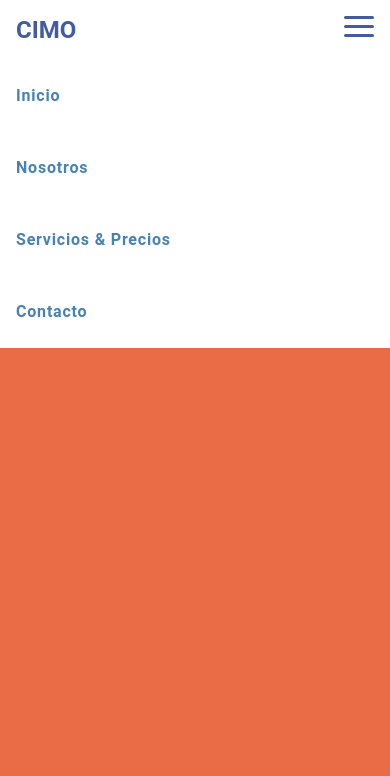
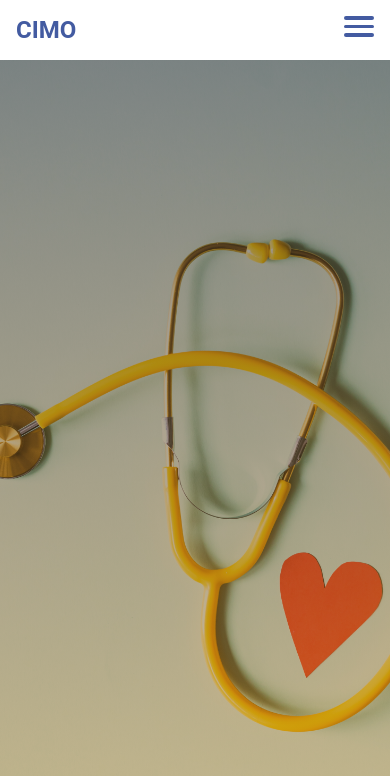
Before and after one commit to VictorIbarraOlivares/cimosalud, a React (Vite) app: page / in a window 390 px wide. Shown: the top 776 px of the page. Built offline with nearby package versions, Linux system fonts and the light colour scheme.

Commit message:
ADD cambios en en navegador y se agrega imagen de fondo

```diff
--- a/src/App.css
+++ b/src/App.css
@@ -5,38 +5,10 @@
 
 body {
   font-family: 'Roboto',sans-serif;
-  /*Color principal*/
   background-color: #cfec00;
   margin: 0;
   padding: 0;
 }
-
-/* .header{
-  display: block;
-}
-
-.header__container{
-  width: 100vw;
-  padding-left: 3rem;
-  padding-right: 3rem;
-  background-color: white;
-  color: #435ba1;
-  padding: 1.4em 2em;
-}
-
-.header__elements {
-  display: flex;
-  flex-wrap: wrap;
-  align-items: center;
-}
-
-.header__logo {
-  padding-right: 3rem;
-  margin: 0 2rem 0 1rem;
-  font-size: 1.5rem;
-  font-weight: 600;
-  position: relative;
-} */
 
 .toggle-button {
   position: absolute;
@@ -47,78 +19,84 @@ body {
   justify-content: space-between;
   width: 30px;
   height: 21px;
+  margin: 0px;;
+  -webkit-transform: rotate(0deg);
+  -moz-transform: rotate(0deg);
+  -o-transform: rotate(0deg);
+  transform: rotate(0deg);
+  -webkit-transition: .5s ease-in-out;
+  -moz-transition: .5s ease-in-out;
+  -o-transition: .5s ease-in-out;
+  transition: .5s ease-in-out;
+  cursor: pointer;
 }
 
 .toggle-button .bar{
-  height: 3px;
+  display: block;
+  height: 0.24rem;
   width: 100%;
   background-color: #435ba1;
-  border-radius: 10px;
+  border-radius: 0.7rem;
+  opacity: 1;
+  left: 0;
+  -webkit-transform: rotate(0deg);
+  -moz-transform: rotate(0deg);
+  -o-transform: rotate(0deg);
+  transform: rotate(0deg);
+  -webkit-transition: .25s ease-in-out;
+  -moz-transition: .25s ease-in-out;
+  -o-transition: .25s ease-in-out;
+  transition: .25s ease-in-out;
 }
 
-/* .header__navigation {
-  display: flex;
-  align-items: center;
-
-  justify-content: space-between;
-  flex-grow: 1;
-  margin-right: 1rem;
-} */
-
-/* .header__tool{
-  display: flex;
-  align-items: center;
-} */
-
-/* .header__tool__phone{
-  font-size: 1.5rem;
-  font-family: 'Quicksand',sans-serif;
-  font-weight: 500;
-  padding-right: 3rem;
-  margin-right: 3rem;
-  position: relative;
-  color: rgb(27, 27, 27);
-} */
-
-/* .header__tool__phone a {
-  text-decoration: none;
-  color: rgb(27, 27, 27);
-} */
-
-/* .header__tool__phone:after {
-  content: "";
-  display: block;
-  width: 2px;
-  height: 2.2rem;
-  background-color: #e6e8eb;
-  position: absolute;
-  right: 0;
-  top: 50%;
-  transform: translateY(-50%);
+.toggle-button span:nth-child(1) {
+  top: 0px;
+  -webkit-transform-origin: left center;
+  -moz-transform-origin: left center;
+  -o-transform-origin: left center;
+  transform-origin: left center;
 }
 
-.header__tool_button {
-  margin-left: 1rem;
+.toggle-button span:nth-child(2) {
+  top: 10px;
+  -webkit-transform-origin: left center;
+  -moz-transform-origin: left center;
+  -o-transform-origin: left center;
+  transform-origin: left center;
 }
 
-.header__tool_button a {
-  text-decoration: none;
-  background-color: #cfec00;
-  font-size: 1rem;
-  color: #fff;
+.toggle-button span:nth-child(3) {
+  top: 20px;
+  -webkit-transform-origin: left center;
+  -moz-transform-origin: left center;
+  -o-transform-origin: left center;
+  transform-origin: left center;
+}
 
-  padding: 0 1.5rem;
-  line-height: 2.6rem;
-  border-radius: 1.4rem;
-  position: relative;
-  display: inline-block;
-  text-align: center;
-  cursor: pointer;
-  font-weight: 700;
-  border: 1px solid #cfec00;
-  white-space: nowrap;
-  vertical-align: middle;
-} */
+.toggle-button.open span:nth-child(1) {
+  -webkit-transform: rotate(40deg);
+  -moz-transform: rotate(40deg);
+  -o-transform: rotate(40deg);
+  transform: rotate(40deg);
+  top: 0px;
+  left: 8px;
+  width: 90%;
+}
+
+.toggle-button.open span:nth-child(2) {
+  width: 0%;
+  opacity: 0;
+}
+
+.toggle-button.open span:nth-child(3) {
+  -webkit-transform: rotate(-40deg);
+  -moz-transform: rotate(-40deg);
+  -o-transform: rotate(-40deg);
+  transform: rotate(-40deg);
+  top: 21px;
+  left: 8px;
+  width: 90%;
+}
 
 .nav {
   display: flex;
@@ -140,14 +118,40 @@ body {
   align-items: center; */
 }
 
+.nav__navigation.open{
+  display: block;
+  visibility: visible;
+  opacity: 1;
+  animation: fade 2s;
+}
+
+.nav.open{
+  border-bottom-left-radius: 15px;
+  border-bottom-right-radius: 15px;
+  border-bottom: 1px solid #1b1b1b;
+
+  box-shadow: 10px 10px 15px #1b1b1b;
+}
+
+
+@keyframes fade {
+  0% {
+      opacity: 0;
+  }
+
+  100% {
+      opacity: 1;
+  }
+}
+
 .nav__list{
   display: flex;
   padding: 0;
   margin: 0;
+  text-align: center;
 }
 
 .nav__item{
-  /* padding: 0; */
   list-style: none;
   display: block;
 }
@@ -155,64 +159,36 @@ body {
 .nav__link{
   color: steelblue;
   text-decoration: none;
-  letter-spacing: 0.05rem;
+  letter-spacing: 0.1rem;
   font-weight: 700;
   padding: 1rem 1rem;
   line-height: 2.5rem;
-
   display: block;
-
+  position: relative;
 }
 
-
-/* .brand__title:after {
-  content: "";
-  display: block;
-  width: 2px;
-  height: 2.2rem;
-  background-color: #e6e8eb;
-  position: absolute;
-  right: 0;
-  top: 50%;
-  transform: translateY(-50%);
-} */
-
-
-.nav__link:hover:after {
+.nav__link:hover::after {
   width:100%;
   left: 0;
 }
 
-.nav__link:after {
+.nav__link::after {
   background: none repeat scroll 0 0 transparent;
   top: 0;
   content: "";
   display: block;
-  height: 0.2rem;
+  height: 0.3rem;
   right: 0;
   position: absolute;
   background: #cfec00;
-  transition: width 0.7s ease 0s, right 0.5s ease 0s;
+  transition: width 1s ease 0.1s, right 0.5s ease 0s;
   width: 0;
 }
 
 .nav__link:hover{
   color: #b7ce0d;
-  background-color: #3535351c;
   transition: color 0.3s ease-in-out;
 }
-
-/* .header__navigation__mobile {
-  display: none;
-  opacity: 1;
-  z-index: 2;
-  overflow-y: scroll;
-  max-height: 80vh;
-}
-
-.nav__navigation__mobile {
-  display: block;
-} */
 
 @media screen and (max-width: 800px) {
   body{
@@ -224,7 +200,11 @@ body {
   }
 
   .nav__navigation {
-    /* display: none; */
+    display: none;
+    visibility: hidden;
+    opacity: 0;
+    -webkit-transition: opacity 600ms, visibility 600ms;
+    transition: opacity 600ms, visibility 600ms;
     width: 100%;
   }
 
@@ -236,86 +216,22 @@ body {
   .nav__list{
     width: 100%;
     flex-direction: column;
+    padding-bottom: 1rem;
   }
 }
 
-/* @media (max-width: 1271px) {
-  body{
-    background-color: rgba(231, 88, 45, 0.877);
-  }
-
-  .header__logo {
-    padding-right: 2rem;
-    margin: 0 1.2rem 0 0.7rem;
-  }
-
-  .header__navigation {
-    margin-right: 0.7rem;
-  }
-
-  .header__tool__phone{
-    font-size: 1.5rem;
-    padding-right: 2rem;
-    margin-right: 2rem;
-  }
-
-  .nav__link{
-    padding: 0.5rem 0.5rem;
+@media screen and (min-width: 800px) {
+  .nav.open{
+    border-bottom-left-radius: 0px;
+    border-bottom-right-radius: 0px;
+    border-bottom: none;
+    box-shadow: none;
   }
 }
 
-@media (max-width: 1128px) {
-  .header__tool__phone{
-    font-size: 1.3rem;
-    padding-right: 1rem;
-    margin-right: 0.8rem;
-  }
-
-  .header__tool_button {
-    margin-left: 0.6rem;
-  }
-} */
-
-
-/* Antiguo */
-/* #root {
-  max-width: 1280px;
-  margin: 0 auto;
-  padding: 2rem;
-  text-align: center;
+.background__image{
+  height: 100vh;
+  background-image: linear-gradient(#24252580, #b380136c), url('../public/images/fondo.jpg');
+  background-size: cover;
+  background-position: center;
 }
-
-.logo {
-  height: 6em;
-  padding: 1.5em;
-  will-change: filter;
-}
-.logo:hover {
-  filter: drop-shadow(0 0 2em #646cffaa);
-}
-.logo.react:hover {
-  filter: drop-shadow(0 0 2em #61dafbaa);
-}
-
-@keyframes logo-spin {
-  from {
-    transform: rotate(0deg);
-  }
-  to {
-    transform: rotate(360deg);
-  }
-}
-
-@media (prefers-reduced-motion: no-preference) {
-  a:nth-of-type(2) .logo {
-    animation: logo-spin infinite 20s linear;
-  }
-}
-
-.card {
-  padding: 2em;
-}
-
-.read-the-docs {
-  color: #888;
-} */
--- a/src/App.jsx
+++ b/src/App.jsx
@@ -4,16 +4,22 @@ import './App.css'
 
 function App() {
 
+  const [openHamburguer, setOpenHamburguer] = useState(false);
+
   return (
     <div className="App">
-      <nav className="nav">
+      <nav
+        className={`nav ${openHamburguer && 'open'}`}>
         <div className='brand__title'>CIMO</div>
-        <a href="#" className='toggle-button'>
+        <div
+          className={`toggle-button ${openHamburguer && 'open'}`}
+          onClick={() => setOpenHamburguer(!openHamburguer)}>
           <span className='bar'></span>
           <span className='bar'></span>
           <span className='bar'></span>
-        </a>
-        <div className='nav__navigation'>
+        </div>
+        <div
+          className={`nav__navigation ${openHamburguer && 'open'}`} >
           <ul className="nav__list">
             <li className="nav__item">
               <a href="" className="nav__link">Inicio</a>
@@ -30,49 +36,8 @@ function App() {
           </ul>
         </div>
       </nav>
-      {/* <div className='header'>
-        <div className='header__container'>
-          <div className='header__elements'>
-            <div className='header__logo'>
-              <h1 className="">CIMO</h1>
-              <span className='span__logo'>logo</span>
-
-            </div>
-
-            <div className='header__navigation'>
-              <nav className="nav">
-                <div className='nav__navigation'>
-                  <ul className="nav__list">
-                    <li className="nav__item">
-                      <a href="" className="nav__link">Inicio</a>
-                    </li>
-                    <li className="nav__item">
-                      <a href="" className="nav__link">Nosotros</a>
-                    </li>
-                    <li className="nav__item">
-                      <a href="" className="nav__link">Servicios & Precios</a>
-                    </li>
-                    <li className="nav__item">
-                      <a href="" className="nav__link">Contacto</a>
-                    </li>
-                  </ul>
-                </div>
-              </nav>
-
-
-              <div className='header__tool'>
-                <div className='header__tool__phone'>
-                  <a href='tel:+56964338091'>+56 9 6433 8091</a>
-                </div>
-
-                <div className='header__tool_button'>
-                  <a href="https://api.whatsapp.com/send?phone=56964338091&text=" target="_blank">Reserva una cita</a>
-                </div>
-              </div>
-            </div>
-          </div>
-        </div>
-      </div> */}
+      <div className='background__image'>
+      </div>
     </div>
   )
 }
```
Also changed, not shown: public/images/fondo.jpg (added).
